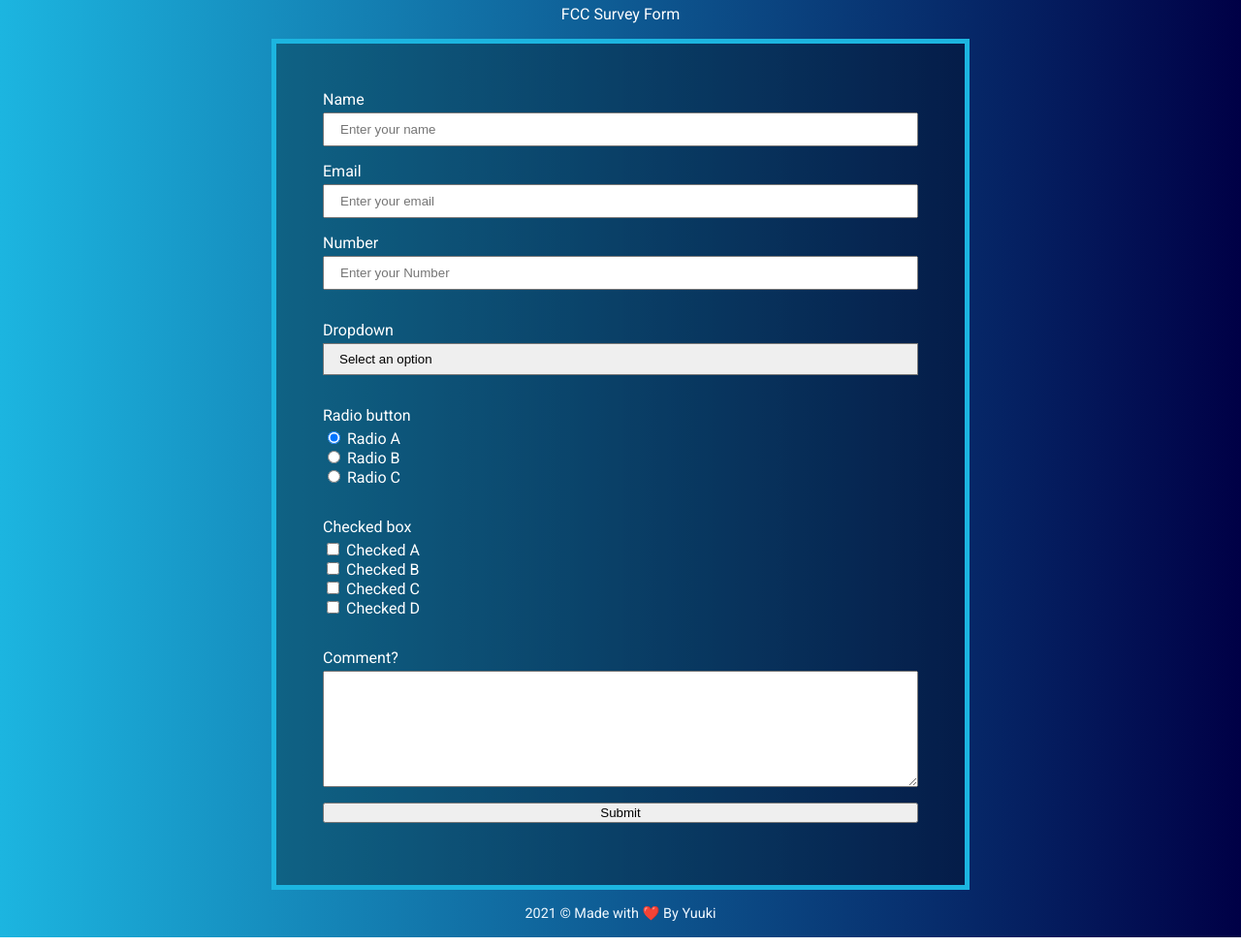
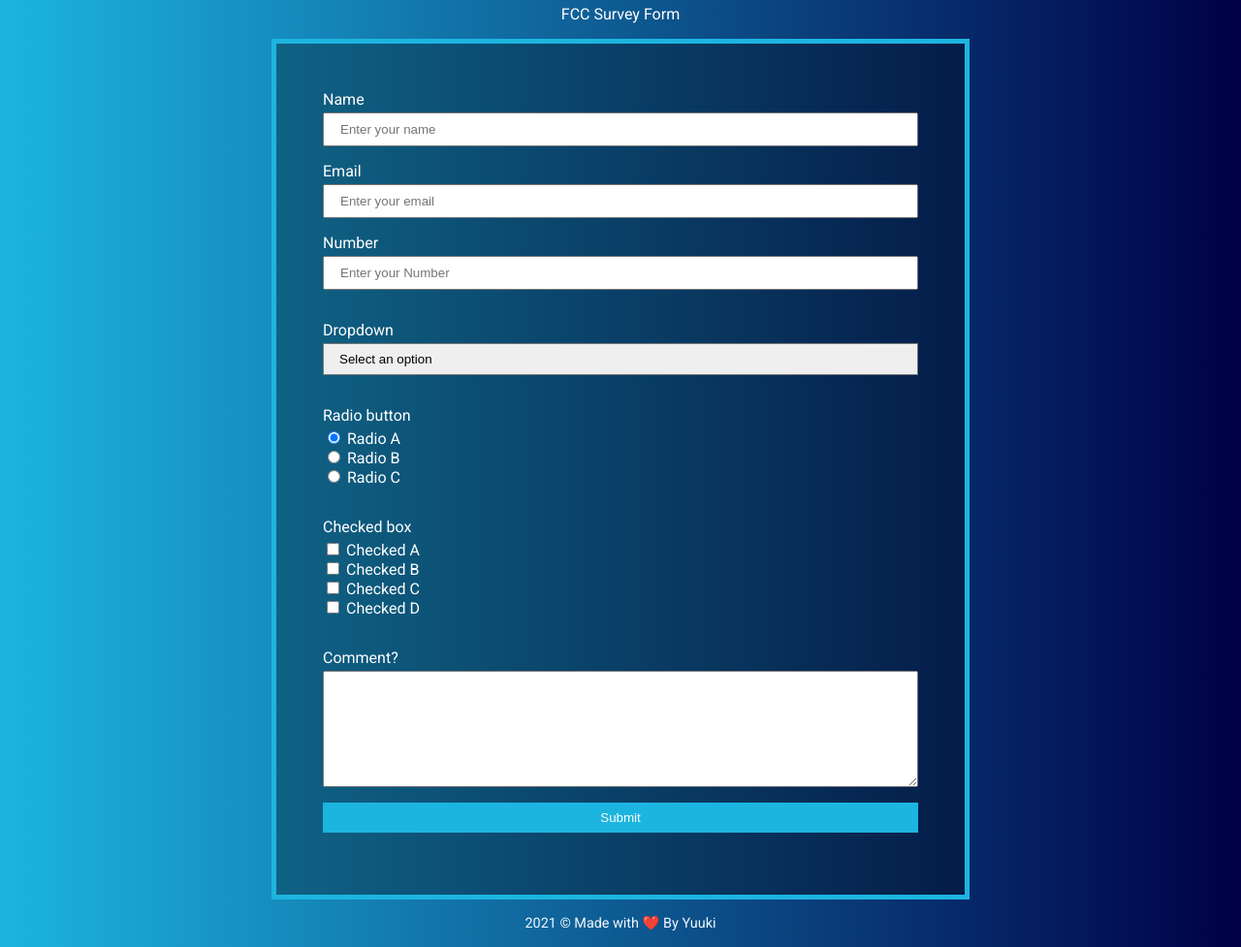
Before and after one commit to dakir08/fcc-showcase, a website built with Parcel: page survey-form/index.html in a window 1280 px wide. Shown: the part 85-1062 px from the top of the page at 97% size. Built offline with nearby package versions, Linux system fonts and the light colour scheme.

Commit message:
update submit button

```diff
--- a/survey-form/css/style.css
+++ b/survey-form/css/style.css
@@ -105,3 +105,19 @@ textarea {
 textarea:focus {
   outline: 2px solid var(--secondary-color);
 }
+
+#submit {
+  border: none;
+  background-color: var(--secondary-color);
+  color: white;
+  padding: 0.5rem 1rem;
+  transition: 0.3s background ease;
+}
+
+#submit:hover {
+  background-color: RGBA(28, 181, 224, 0.8);
+}
+
+#submit:focus {
+  outline: none;
+}
```
